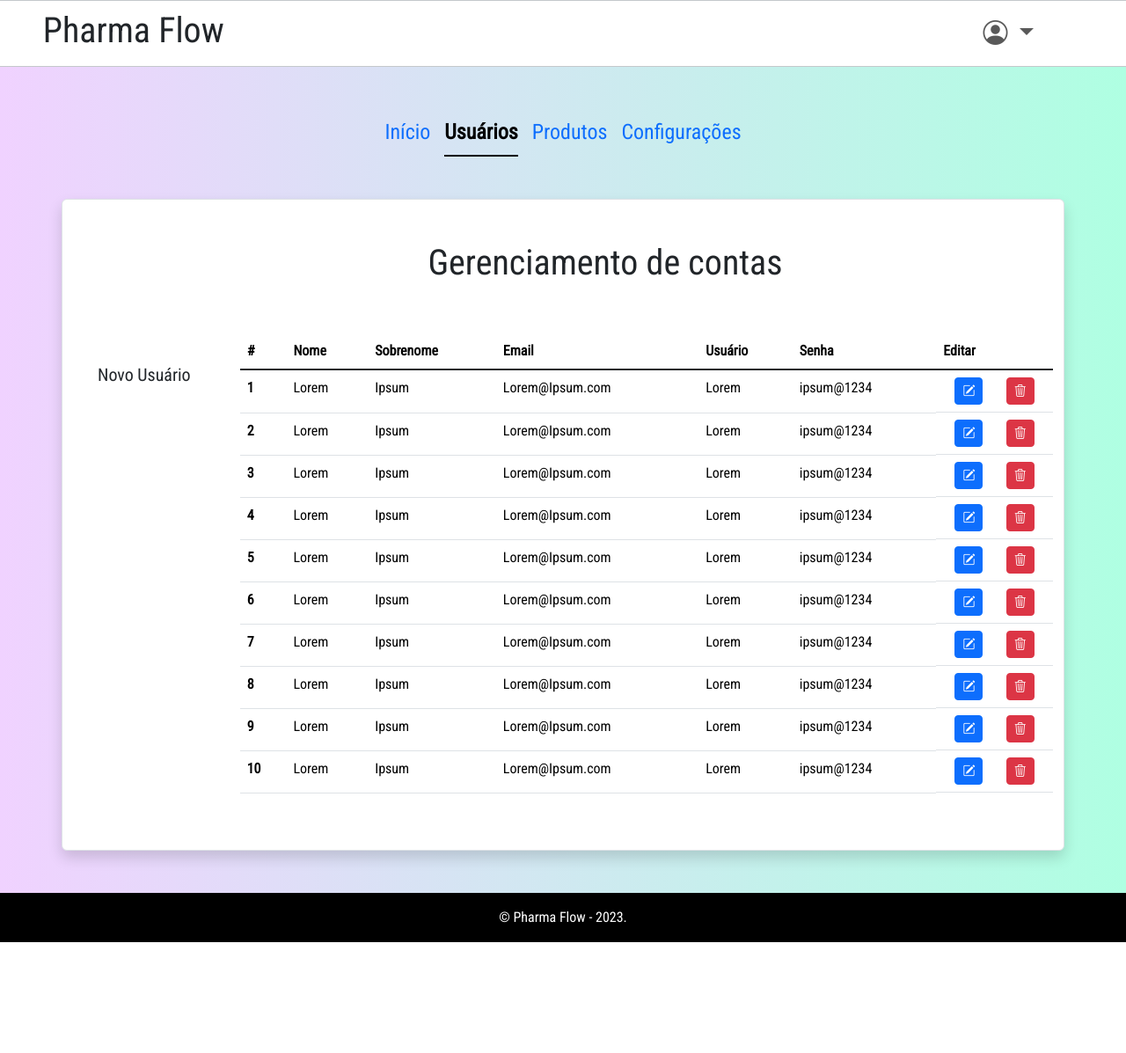
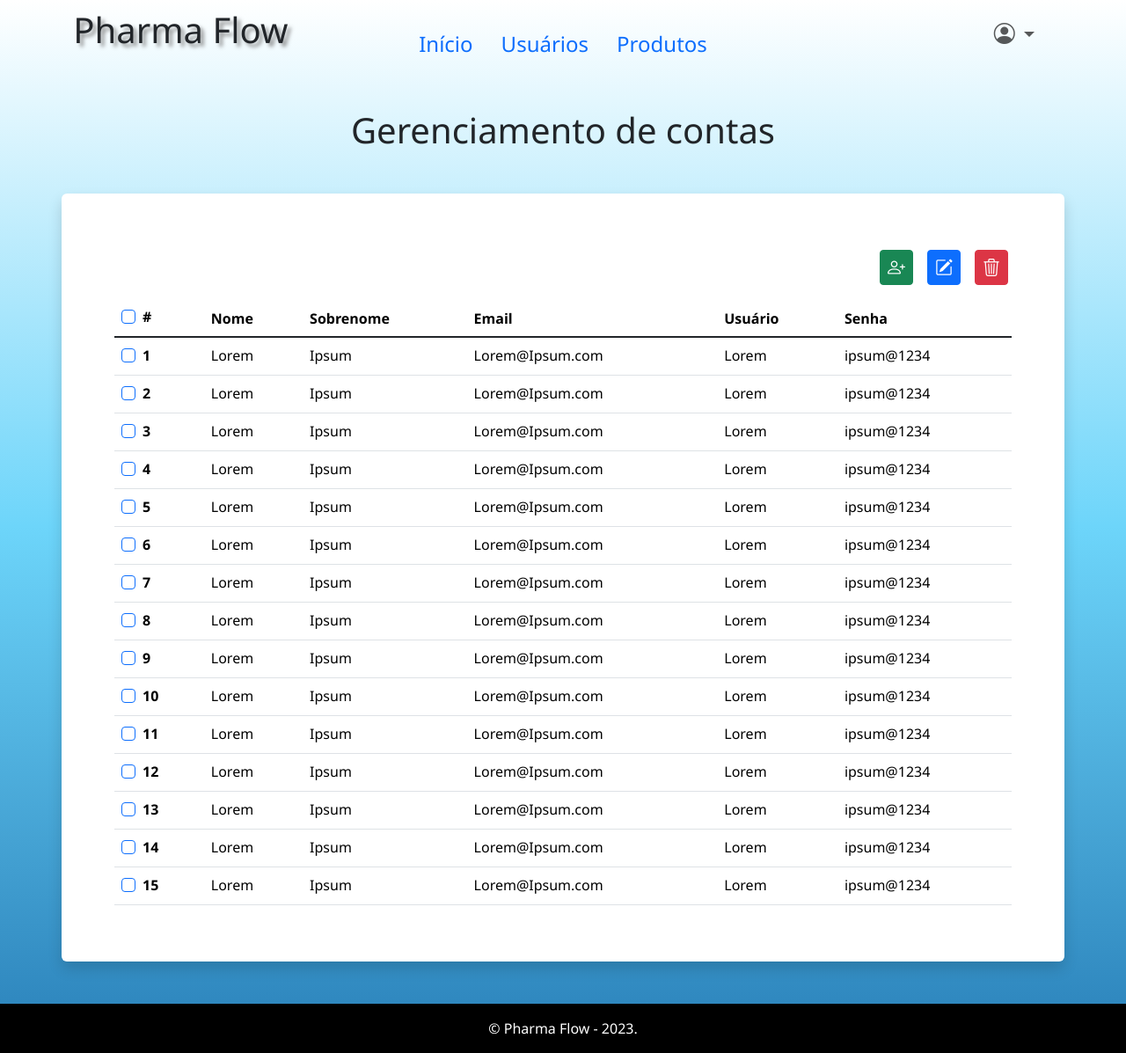
Before and after one commit to Gabriel-Dorotheo/ProjetoIntegrador, a PHP site: page /usuario.php in a window 1280 px wide. Shown: the whole page at 88% size. Before the commit the page ends 1071 px from the top, so only its background shows below. Run offline with PHP 8.4, Linux system fonts and the light colour scheme.

Commit message:
atualização da tela usuários

```diff
--- a/usuario.php
+++ b/usuario.php
@@ -21,14 +21,14 @@
 
 
         body {
-            font-family: 'Kalam', cursive;
-            font-family: 'Noto Sans', sans-serif;
-            font-family: 'Roboto Condensed', sans-serif;
+            font-family: 'Segoe UI', Tahoma, Geneva, Verdana, sans-serif;
         }
 
         .fundo {
-            background: rgb(175, 255, 226);
-            background: linear-gradient(270deg, rgba(175, 255, 226, 1) 0%, rgba(240, 210, 255, 1) 100%);
+            background: #2980B9;  /* fallback for old browsers */
+background: -webkit-linear-gradient(to bottom, #FFFFFF, #6DD5FA, #2980B9);  /* Chrome 10-25, Safari 5.1-6 */
+background: linear-gradient(to bottom, #FFFFFF, #6DD5FA, #2980B9); /* W3C, IE 10+/ Edge, Firefox 16+, Chrome 26+, Opera 12+, Safari 7+ */
+
         }
 
         .animar {
@@ -43,16 +43,8 @@
             top: 180px;
         }
 
-        .swal-modal{
-            background-color: white;
-        }
-
-        .swal-text{
-            text-align: center;
-            color: black;
-        }
-        .swal-title{
-            color: black;
+        .sombra-texto {
+            text-shadow: 4px 4px 4px rgba(110, 110, 110, 0.72);
         }
     </style>
 </head>
@@ -64,30 +56,43 @@
 
         <!-- Linha da logo do site -->
 
-        <div class="row border border-bottom border-secondary-subtle bg-white">
+        <div class="row bg-transparent">
             <!-- Coluna da logo -->
-            <div class="col-3 text-center">
-                <logo class="animar fs-1 d-inline-flex mt-1">
+            <div class="col-4 text-center opacity-100">
+                <logo class="animar fs-1 d-inline-flex mt-1 mb-2 sombra-texto">
                     Pharma Flow
                 </logo>
 
             </div>
 
+            <div class="col mt-4 fs-4 d-flex justify-content-center">
+                <ul class="nav justify-content-center">
+                    <li class="nav-item">
+                        <a class="nav-link" aria-current="page" href="page1.html">Início</a>
+                    </li>
+                    <li class="nav-item">
+                        <a class="nav-link active" href="#">Usuários</a>
+                    </li>
+                    <li class="nav-item">
+                        <a class="nav-link" href="#">Produtos</a>
+                    </li>
+                </ul>
+            </div>
 
             <!-- Coluna do icone de menu -->
-            <div class="col-9 d-flex justify-content-end fs-3">
+            <div class="col-4 d-flex justify-content-end fs-5">
                 <nav class="navbar navbar-expand-lg me-5">
                     <button class="navbar-toggler" type="button" data-bs-toggle="collapse"
                         data-bs-target="#navbarNavDropdown" aria-controls="navbarNavDropdown" aria-expanded="false"
                         aria-label="Toggle navigation">
-                        <span class="navbar-toggler-icon"></span>
+                        <span class="bi bi-person-circle"></span>
                     </button>
-                    <div class="collapse navbar-collapse" id="navbarNavDropdown">
+                    <div class="collapse navbar-collapse me-5" id="navbarNavDropdown">
                         <ul class="navbar-nav">
                             <li class="nav-item dropdown">
-                                <a class="nav-link dropdown-toggle me-5" href="#" role="button"
+                                <a class="nav-link dropdown-toggle" href="#" role="button"
                                     data-bs-toggle="dropdown" aria-expanded="false">
-                                    <i class="bi bi-person-circle"></i>
+                                    <i class="bi bi-person-circle fs-4"></i>
                                 </a>
                                 <ul class="dropdown-menu">
                                     <li><a class="dropdown-item" href="#">Configurações</a></li>
@@ -101,80 +106,76 @@
             </div>
         </div>
 
-
         <!-- Menu -->
 
-        <div class="row">
-            <div class="col mt-5 fs-4 d-flex justify-content-center">
-                <ul class="nav nav-underline ">
-                    <li class="nav-item">
-                        <a class="nav-link" href="page1.html">Início</a>
-                    </li>
-                    <li class="nav-item">
-                        <a class="nav-link active" aria-current="page" href="#">Usuários</a>
-                    </li>
-                    <li class="nav-item">
-                        <a class="nav-link" href="#">Produtos</a>
-                    </li>
-                    <li class="nav-item">
-                        <a class="nav-link" href="#">Configurações</a>
-                    </li>
-                </ul>
-            </div>
-        </div>
 
 
-        <!-- Menu lateral esquerdo -->
+
         <div class="row">
             <div class="col">
-                <div class="container mt-5 mb-5 border rounded-2 shadow bg-white rounded">
+                <!-- titulo -->
+                <div class="titulo text-center m-5">
+                    <h1 class="h1">Gerenciamento de contas</h1>
+                </div>
+
+                <div class="container mt-5 mb-5 border border-0 rounded-2 shadow bg-white">
+
+                    <!-- botões de adicionar, remover, alterar -->
                     <div class="row">
+                        <div class="col p-3 mt-5 mb-0 d-flex justify-content-end me-5">
+
+                            <button type="button" class="btn btn-success btn-sm me-3" data-bs-toggle="modal"
+                                data-bs-target="#staticBackdrop"><i class="bi bi-person-plus fs-5"></i></button>
+
+                            <button type="button" class="btn btn-primary btn-sm fs-5 me-3"><i
+                                    class="bi bi-pencil-square"></i></button>
+
+                            <button type="button" class="btn btn-danger btn-sm fs-5" onclick="removerConta()"><i
+                                    class="bi bi-trash3"></i></button>
+                        </div>
+                    </div>
 
 
-                        <div class="titulo text-center m-5">
-                            <h1 class="h1">Gerenciamento de contas</h1>
-                        </div>
-
-
-                        <div class="col-2 p-4 fs-5">
-                            <ul class="list-group list-group-flush border border-0">
-                                <a href="#" class="list-group-item list-group-item-action" data-bs-toggle="modal"
-                                    data-bs-target="#staticBackdrop">Novo
-                                    Usuário</a>
-                            </ul>
-                        </div>
-                        <!-- Conteúdo da tabela -->
+                    <!-- Conteúdo da tabela -->
+                    <div class="row">
                         <div class="col mb-5">
-                            <div class="table-responsive">
+                            <div class="table-responsive ms-5 me-5">
                                 <table class="table">
                                     <thead>
                                         <tr>
-                                            <th scope="col">#</th>
+
+                                            <th scope="col">
+                                            <div class="form-check">
+                                                    <input class="form-check-input border border-primary" type="checkbox" value="checked"
+                                                        id="flexCheckDefault">
+                                                    <label class="form-check-label" for="flexCheckDefault">
+                                                        #
+                                                    </label>
+                                                </div></th>
                                             <th scope="col">Nome</th>
                                             <th scope="col">Sobrenome</th>
                                             <th scope="col">Email</th>
                                             <th scope="col">Usuário</th>
                                             <th scope="col">Senha</th>
-                                            <th scioe="col">Editar</th>
                                         </tr>
                                     </thead>
                                     <tbody class="table-group-divider">
-                                        <?php for ($i = 0; $i < 10; $i++) { ?>
+                                        <?php for ($i = 0; $i < 15; $i++) { ?>
                                             <tr>
                                                 <th scope="row">
-                                                    <?= $i + 1 ?>
+                                                <div class="form-check">
+                                                    <input class="form-check-input border border-primary d-flex" type="checkbox" value=""
+                                                        id="flexCheckDefault">
+                                                    <label class="form-check-label" for="flexCheckDefault">
+                                                        <?= $i + 1 ?>
+                                                    </label>
+                                                </div>
                                                 </th>
                                                 <td>Lorem</td>
                                                 <td>Ipsum</td>
                                                 <td>Lorem@Ipsum.com</td>
                                                 <td>Lorem</td>
                                                 <td>ipsum@1234</td>
-                                                <td class="d-flex justify-content-around">
-                                                    <button type="button" class="btn btn-primary btn-sm"><i
-                                                            class="bi bi-pencil-square"></i></button>
-                                                    <button type="button" class="btn btn-danger btn-sm "
-                                                        onclick="removerConta()"><i class="bi bi-trash3"></i></button>
-                                                </td>
                                             </tr>
 
                                         <?php } ?>
@@ -206,42 +207,43 @@
     <div class="modal fade posicaoModal" id="staticBackdrop" data-bs-backdrop="static" data-bs-keyboard="false"
         tabindex="-1" aria-labelledby="staticBackdropLabel" aria-hidden="true">
         <div class="modal-dialog">
-            <div class="modal-content fundo">
+            <div class="modal-content bg-light bg-gradient">
                 <div class="modal-header">
                     <h1 class="modal-title fs-5" id="staticBackdropLabel">Novo Usuário</h1>
                     <button type="button" class="btn-close" data-bs-dismiss="modal" aria-label="Close"></button>
                 </div>
                 <div class="modal-body mt-3">
-                    <form class="row g-3">
+                    <form class="row g-3" action="forms/recebe.php" method="POST">
+
                         <div class="col-md-6">
                             <label for="nome" class="form-label">Nome</label>
-                            <input type="email" class="form-control" id="nome">
+                            <input type="text" class="form-control" name="nome" id="nome">
                         </div>
                         <div class="col-md-6">
                             <label for="sobrenome" class="form-label">Sobrenome</label>
-                            <input type="password" class="form-control" id="sobrenome">
+                            <input type="text" class="form-control" name="sobrenome" id="sobrenome">
                         </div>
                         <div class="col-12">
                             <label for="email" class="form-label">Email</label>
-                            <input type="text" class="form-control" id="email" placeholder="">
+                            <input type="email" class="form-control" name="email"id="email" placeholder="">
                         </div>
                         <div class="col-12">
                             <label for="inputAddress2" class="form-label">Usuário</label>
-                            <input type="text" class="form-control" id="inputAddress2" placeholder="">
+                            <input type="text" class="form-control" name="usuario" id="inputAddress2" placeholder="">
                         </div>
                         <div class="col-md-12">
                             <label for="senha" class="form-label">Senha</label>
-                            <input type="text" class="form-control" id="senha">
+                            <input type="password" class="form-control" name="senha" id="senha">
                         </div>
                         <div class="col-md-12">
                             <label for="repetirSenha" class="form-label">Repetir Senha</label>
-                            <input type="text" class="form-control" id="repetirSenha">
+                            <input type="password" class="form-control" name="repetirSenha" id="repetirSenha">
+                        </div>
+                        <div>
+                            <input type="submit" class="btn btn-primary" value="Criar">
+                            <button type="button" class="btn btn-secondary" data-bs-dismiss="modal">Fechar</button>
                         </div>
                     </form>
-                </div>
-                <div class="modal-footer">
-                    <button type="button" class="btn btn-secondary" data-bs-dismiss="modal">Fechar</button>
-                    <button type="button" class="btn btn-primary" onclick="criarConta()">Criar</button>
                 </div>
             </div>
         </div>
```
Also changed, not shown: forms/recebe.php (added, +40 -0 lines), page1.html (+17 -18 lines), php/contas.php (deleted, +0 -28 lines).
